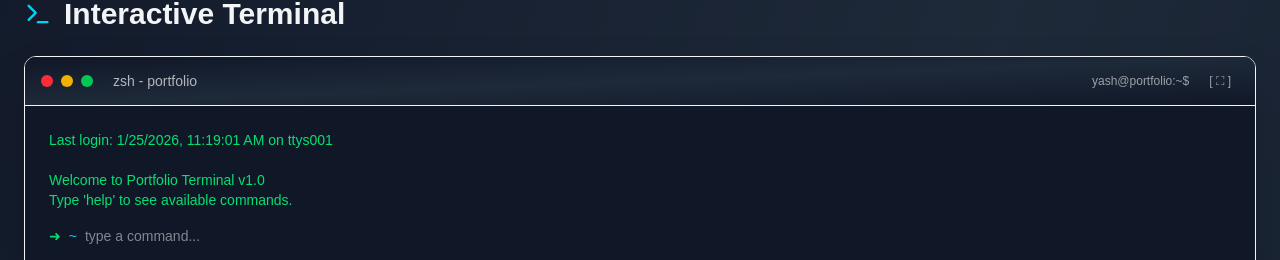
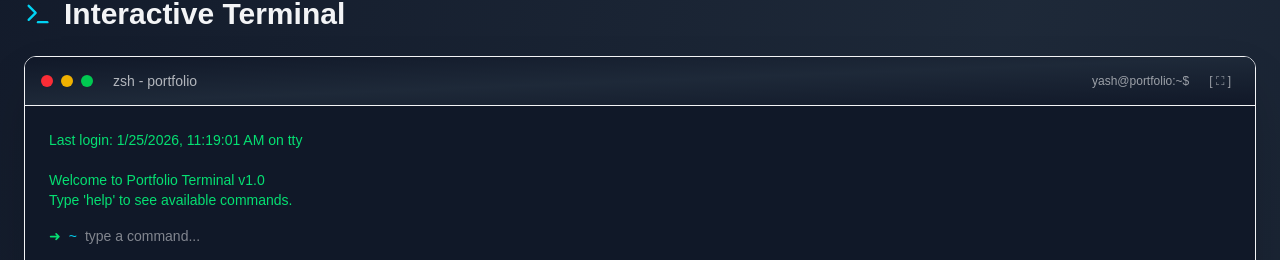
Before and after one commit to Yash-Daxini/portfolio, a Next.js app: page / in a window 1280 px wide. Shown: the part 775-1035 px from the top of the page. Built offline with nearby package versions, Linux system fonts and the light colour scheme.

Commit message:
Update text inside terminal intro in terminal section

```diff
--- a/src/components/TerminalSection.tsx
+++ b/src/components/TerminalSection.tsx
@@ -49,7 +49,7 @@ const TerminalSection: React.FC<TerminalSectionProps> = ({ cardBg, accentBg, acc
         if (terminalHistory.length == 0) {
             setTerminalHistory([{
                 type: 'system',
-                text: `Last login: ${new Date().toLocaleString()} on ttys001\n\nWelcome to Portfolio Terminal v1.0\nType 'help' to see available commands.\n`
+                text: `Last login: ${new Date().toLocaleString()} on tty\n\nWelcome to Portfolio Terminal v1.0\nType 'help' to see available commands.\n`
             }]);
         }
     }, [terminalHistory]);
```
